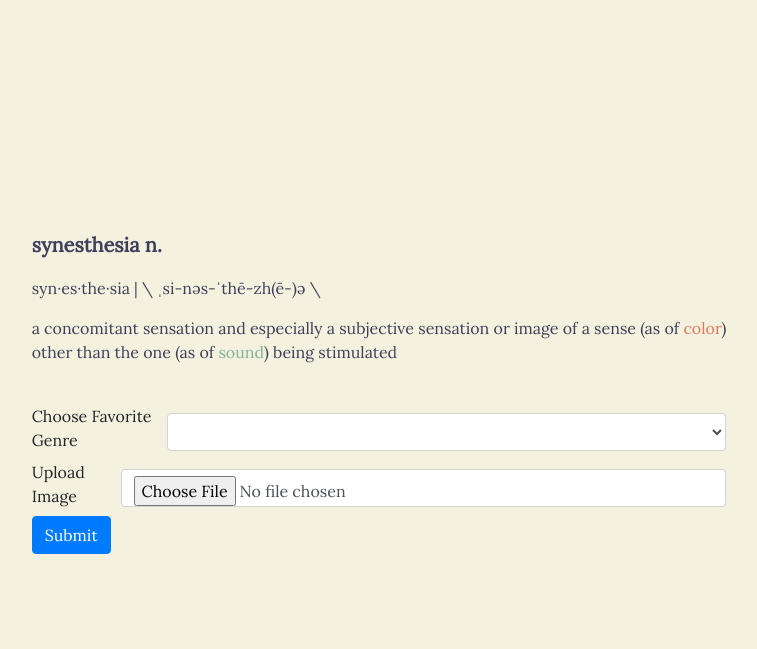
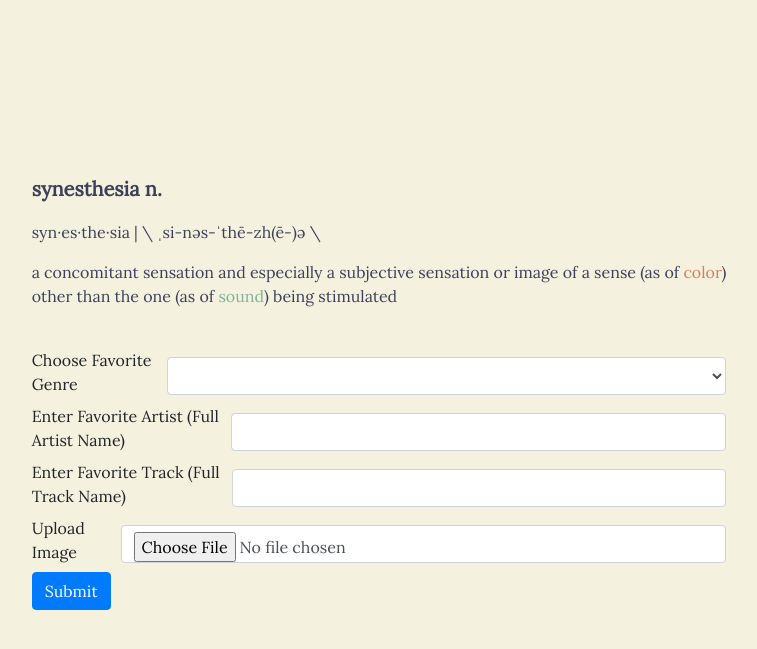
Before and after one commit to lawrencehhan/synestify, a Flask app: page / in a window 1280 px wide. Shown: the top 649 px of the page, without its empty margins (261-1018 px from the left). Run offline with Flask 2, Linux system fonts and the light colour scheme; lists and menus that the app fills with data are empty; parts of the project's set-up code (start-up, migrations or seed data) failed here and were passed over; some libraries are stand-ins or nearby versions; some web fonts are replaced.

Commit message:
Add user-input for favorite track and artist, create and invoke spotify api search endpoint, update readme

```diff
--- a/src/main.py
+++ b/src/main.py
@@ -1,5 +1,4 @@
 import os
-import urllib.request
 
 from flask import Flask, render_template, redirect, url_for, request, session
 from flask_wtf.csrf import CSRFProtect
@@ -8,8 +7,8 @@ from structlog import get_logger
 from uuid import uuid4
 from werkzeug.utils import secure_filename
 
-from tasks.task_image_analysis import get_2d_image
-from tasks.task_connect_api import getSpotifyToken, getRecommendations
+from tasks.task_image_analysis import get_image_df
+from tasks.task_connect_api import getSpotifyToken, getRecommendations, getSearchResults
 from webapp.forms import ConfigForm, OutputForm
 
 csrf = CSRFProtect()
@@ -32,15 +31,13 @@ def index():
                     uploaded_image_saved_path = os.path.join(tmp_dir, uploaded_image_name)
                     uploaded_image_data.save(uploaded_image_saved_path)
                     log.info('Saved to: ' + uploaded_image_saved_path)
-                    log.info('Converting image to 2d array: ')
-                    outputImage = get_2d_image(uploaded_image_saved_path)
-                    log.info(outputImage)
                 except Exception as e:
                     log.error('Could not save image', error=e)
 
-            # TODO: Configure recommendation inputs
-            session['genre'] = form.genres.data
-            log.info('Chosen genre: ' + session['genre'])
+            # Save all musical parameters to session
+            session['user_genre'] = form.genres.data
+            session['user_artist'] = form.artist.data
+            session['user_track'] = form.track.data
             return redirect(url_for('output'))
     return render_template('index.html', form=form)
 
@@ -48,16 +45,27 @@ def index():
 def output():
 
     form = OutputForm()
-    chosen_genre = session['genre']
-    chosen_artist = ''
-    chosen_track = ''
     bearer_token = getSpotifyToken()
-    recommendations = getRecommendations(bearer_token, 3, 'US', chosen_artist, chosen_genre, chosen_track)
-    log.info(recommendations)
+    query_results_limit = 3
 
+    artist_search_results = getSearchResults(bearer_token, session['user_artist'], "artist", query_results_limit)
+    user_artist_seed = artist_search_results["artists"]["items"][0]["id"] if artist_search_results else "No artist seed found"
+    log.info("Found favorite artist: " + artist_search_results["artists"]["items"][0]["name"])
+
+    track_search_results = getSearchResults(bearer_token, session['user_track'], "track", query_results_limit)
+    user_track_seed = track_search_results["tracks"]["items"][0]["id"] if track_search_results else "No track seed found"
+    log.info("Found favorite track: " + track_search_results["tracks"]["items"][0]["name"] + " by " + track_search_results["tracks"]["items"][0]["artists"][0]["name"])
+
+    user_genre = session['user_genre']
+    log.info("User chosen genre: " + session['user_genre'])
+
+    recommendations = getRecommendations(bearer_token, query_results_limit, "US", user_artist_seed, user_genre, user_track_seed)
     recommendation_one_album_image_url, recommendation_one_name, recommendation_one_artist, recommendation_one_url = _get_recommendation_data_by_number(recommendations, 0)
     recommendation_two_album_image_url, recommendation_two_name, recommendation_two_artist, recommendation_two_url = _get_recommendation_data_by_number(recommendations, 1)
     recommendation_three_album_image_url, recommendation_three_name, recommendation_three_artist, recommendation_three_url = _get_recommendation_data_by_number(recommendations, 2)
+    log.info("Recommendation 1: " + recommendation_one_name + " by " + recommendation_one_artist)
+    log.info("Recommendation 2: " + recommendation_two_name + " by " + recommendation_two_artist)
+    log.info("Recommendation 3: " + recommendation_three_name + " by " + recommendation_three_artist)
 
     form.recommendation_one_album_image_url = recommendation_one_album_image_url
     form.recommendation_one_name.data = recommendation_one_name
--- a/src/tasks/task_connect_api.py
+++ b/src/tasks/task_connect_api.py
@@ -19,34 +19,44 @@ def getSpotifyToken():
     bearer_token = (json.loads(response.content.decode("ascii")))['access_token']
     return bearer_token
 
-def sendGetRequest(bearer_token, url):
+def getGenreSeeds(bearer_token: str):
+    # Get list of genres: https://developer.spotify.com/console/get-available-genre-seeds/
+    url = "	https://api.spotify.com/v1/recommendations/available-genre-seeds"
+    genre_list = sendGetRequest(bearer_token, url)
+    return genre_list['genres']
+
+def getSearchResults(bearer_token: str, query: str, search_type:str, limit: int):
+    # Get recommended songs: https://developer.spotify.com/console/get-recommendations/
+    url = _createSearchUrl(query, search_type, limit)
+    search_results = sendGetRequest(bearer_token, url)
+    return search_results
+
+def getRecommendations(bearer_token: str, limit: int, market: str, seed_artists: str, seed_genres: str, seed_tracks: str):
+    # Get recommended songs: https://developer.spotify.com/console/get-recommendations/
+    url = _createRecommendationsUrl(limit, market, seed_artists, seed_genres, seed_tracks)
+    recommendations = sendGetRequest(bearer_token, url)
+    return recommendations
+
+def sendGetRequest(bearer_token: str, url: str):
     headers = {"Authorization": "Bearer " + bearer_token}
     response = requests.get(url, headers=headers)
     response_content = response.json()
     return response_content
 
-def createRecommendationsUrl(limit, market, seed_artists, seed_genres, seed_tracks):
+def _createSearchUrl(query: str, search_type: str, limit: int):
+    base_url = "https://api.spotify.com/v1/search?"
+    query = "q=" + query.replace(" ", "%20")
+    search_type = "&type=" + search_type
+    limit = "&limit=" + str(limit)
+    search_url = base_url + query + search_type + limit
+    return search_url
+
+def _createRecommendationsUrl(limit: int, market: str, seed_artist: str, seed_genre: str, seed_track: str):
     base_url = "https://api.spotify.com/v1/recommendations?"
-    limit = "limit=3"
+    limit = "limit=" + str(limit)
     market = "&market=US"
-    seed_artists = "&seed_artists=3TVXtAsR1Inumwj472S9r4" # Drake
-    seed_genres = "&seed_genres=" + seed_genres
-    seed_tracks = "&seed_tracks=7wcWkzT1X75DguAwOWxlGt" # Way 2 Sexy
-    recommendations_url = base_url + limit + market + seed_artists + seed_genres + seed_tracks
+    seed_artist = "&seed_artists=" + seed_artist # Example: 3TVXtAsR1Inumwj472S9r4 Drake
+    seed_genre = "&seed_genres=" + seed_genre # Example: pop
+    seed_track = "&seed_tracks=" + seed_track # Example: 7wcWkzT1X75DguAwOWxlGt Way 2 Sexy
+    recommendations_url = base_url + limit + market + seed_artist + seed_genre + seed_track
     return recommendations_url
-
-def getRecommendations(bearer_token, limit, market, seed_artists, seed_genres, seed_tracks):
-    # Get recommended songs: https://developer.spotify.com/console/get-recommendations/
-    url = createRecommendationsUrl(limit, market, seed_artists, seed_genres, seed_tracks)
-    recommendations = sendGetRequest(bearer_token, url)
-    return recommendations
-
-def getArtistIds():
-    # Search for artist seed ids https://api.spotify.com/v1/search
-    return
-
-def getGenreSeeds(bearer_token):
-    # Get list of genres: https://developer.spotify.com/console/get-available-genre-seeds/
-    url = "	https://api.spotify.com/v1/recommendations/available-genre-seeds"
-    genre_list = sendGetRequest(bearer_token, url)
-    return genre_list['genres']
--- a/src/templates/index.html
+++ b/src/templates/index.html
@@ -32,6 +32,14 @@
               {{ form.genres(class_="form-control") }}
             </div>
             <div class='d-flex justify-content-center align-items-center'>
+              {{ form.artist.label(class_="form-label") }}
+              {{ form.artist(class_="form-control") }}
+            </div>
+            <div class='d-flex justify-content-center align-items-center'>
+              {{ form.track.label(class_="form-label") }}
+              {{ form.track(class_="form-control") }}
+            </div>
+            <div class='d-flex justify-content-center align-items-center'>
               {{ form.files.label(class_="form-label") }}
               {{ form.files(class_="form-control") }}
             </div>
--- a/src/webapp/forms.py
+++ b/src/webapp/forms.py
@@ -1,7 +1,7 @@
 from flask_wtf import FlaskForm
-from wtforms import SubmitField, SelectField, StringField, TextAreaField, RadioField
+from wtforms import SubmitField, SelectField, StringField, TextAreaField
+from wtforms.validators import DataRequired
 from flask_wtf.file import FileField, FileRequired, FileAllowed
-
 from tasks.task_connect_api import getSpotifyToken, getGenreSeeds
 
 bearer_token = getSpotifyToken()
@@ -11,6 +11,8 @@ class ConfigForm(FlaskForm):
     files = FileField(label="Upload Image", validators=[FileRequired(), FileAllowed(['jpg', 'jpeg', 'png'], 'Image files only!')])
     genres = SelectField(label='Choose Favorite Genre',
         choices=[genre for genre in genre_list])
+    artist = StringField(label='Enter Favorite Artist (Full Artist Name)', validators=[DataRequired()])
+    track = StringField(label='Enter Favorite Track (Full Track Name)', validators=[DataRequired()])
     submit = SubmitField(label="Submit")
 
 class OutputForm(FlaskForm):
```
Also changed, not shown: README.md.
